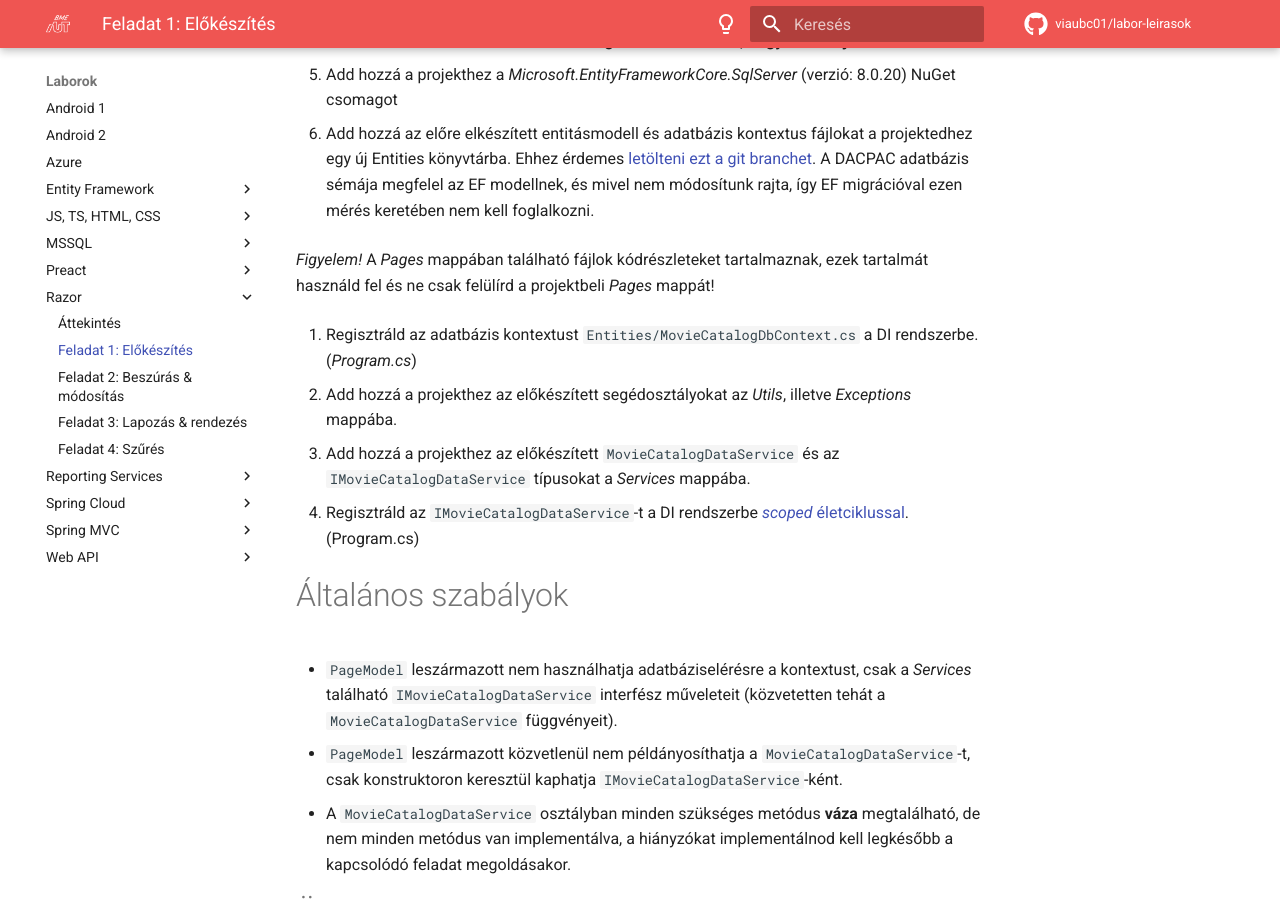
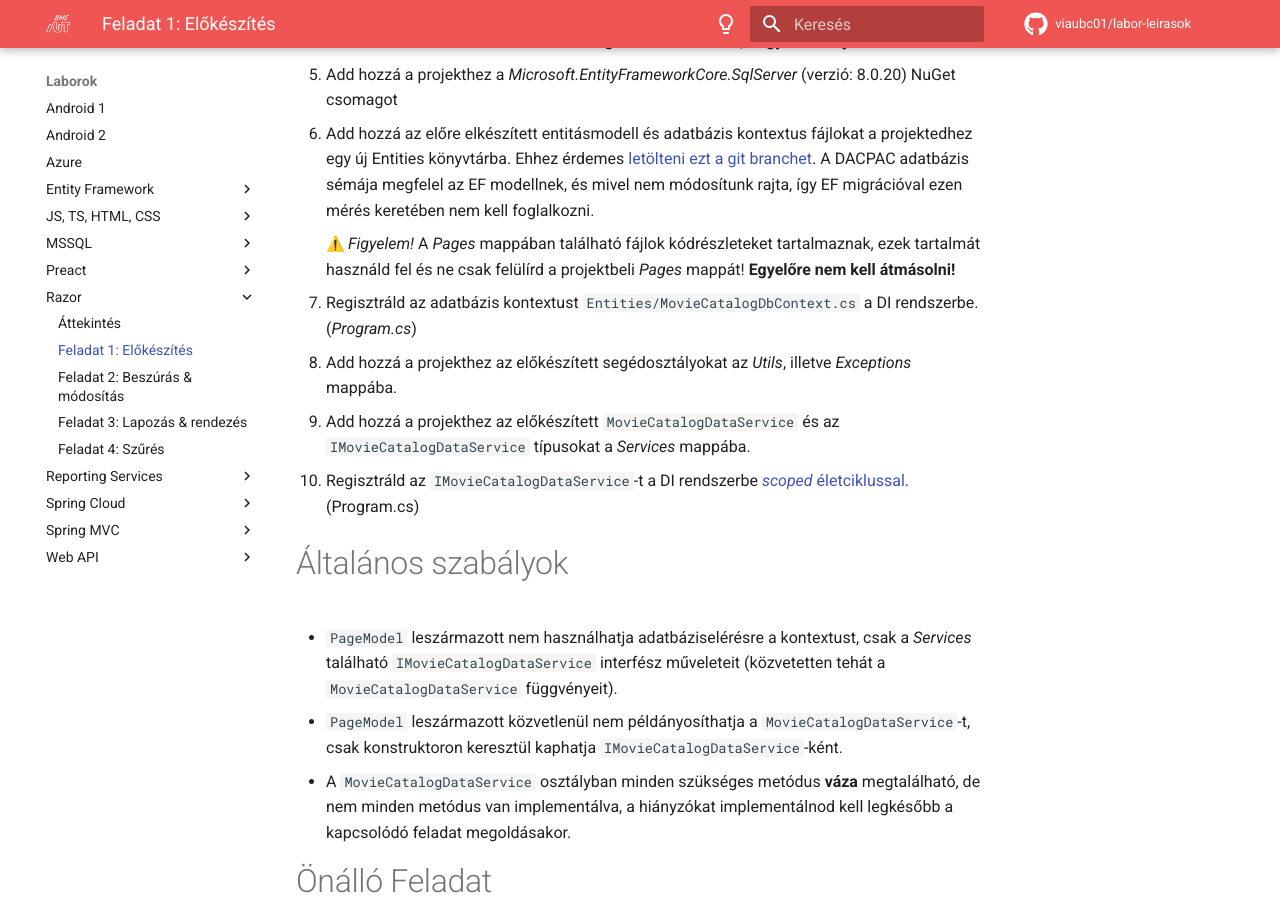
Before and after one commit to VIAUBC01/labor-leirasok, an MkDocs documentation site: the page built from docs/laborok/razor/Feladat-1.md, in a window 1280 px wide and 900 px high, scrolled down 1205 px. Built offline with MkDocs 1.6.1 and Material for MkDocs 9.7.7, drawn with Linux system fonts in a browser that asks for light colours; emoji names are drawn with the system emoji font; comment, search, counter and statistics services are not loaded.

Commit message:
Razor Pages folder fix3

```diff
--- a/docs/laborok/razor/Feladat-1.md
+++ b/docs/laborok/razor/Feladat-1.md
@@ -32,7 +32,7 @@ A [Blazor](https://docs.microsoft.com/en-us/aspnet/core/blazor/) komponensalapú
 
 1. Add hozzá az előre elkészített entitásmodell és adatbázis kontextus fájlokat a projektedhez egy új Entities könyvtárba. Ehhez érdemes [letölteni ezt a git branchet](https://github.com/VIAUBC01/labor-leirasok/archive/refs/heads/razor-snippets.zip). A DACPAC adatbázis sémája megfelel az EF modellnek, és mivel nem módosítunk rajta, így EF migrációval ezen mérés keretében nem kell foglalkozni.
 
-*Figyelem!* A *Pages* mappában található fájlok kódrészleteket tartalmaznak, ezek tartalmát használd fel és ne csak felülírd a projektbeli *Pages* mappát!
+    :warning: *Figyelem!* A *Pages* mappában található fájlok kódrészleteket tartalmaznak, ezek tartalmát használd fel és ne csak felülírd a projektbeli *Pages* mappát! **Egyelőre nem kell átmásolni!**
 
 1. Regisztráld az adatbázis kontextust `Entities/MovieCatalogDbContext.cs` a DI rendszerbe. (_Program.cs_)
 
@@ -54,7 +54,7 @@ A [Blazor](https://docs.microsoft.com/en-us/aspnet/core/blazor/) komponensalapú
 
 1. Módosítsd a főoldal szerkezetét az alábbi részfeladatoknak megfelelően. A kinézet kialakításához felhasználhatod a letöltött *Pages* mappában található razor leírót (*Pages/Index.static.cshtml*). Kipróbáláshoz a *Pages/Index.cshtml*-ed cseréld le a fájl tartalmára.
 
-*Figyelem!* Ez a fájl nem használ semmilyen modelladatot, csak statikus random generált értékeket. Le kell cserélned a ciklusokat és a statikus szövegeket, hogy modelladatot/adatbázisadatot használjanak. A linkek (`<a>`) célcíme egyelőre nem fontos.
+    :warning: *Figyelem!* Ez a fájl nem használ semmilyen modelladatot, csak statikus random generált értékeket. Le kell cserélned a ciklusokat és a statikus szövegeket, hogy modelladatot/adatbázisadatot használjanak. A linkek (`<a>`) célcíme egyelőre nem fontos.
 
 1. A kezdőoldalon, bal oldalon jelenjenek meg az adatbázisban tárolt műfajok ABC szerinti sorrendben egy szófelhőben, minden műfaj önálló felirat. A felirat tartalmazza, hogy hány mű tartozik az adott műfajba. Mivel minden műfajt le kell kérdezni, a rendezés itt mehet memóriában is. Kapcsolódó `IMovieCatalogDataService` művelet a `GetGenresWithTitleCountsAsync`.
 
--- a/mkdocs.yml
+++ b/mkdocs.yml
@@ -65,6 +65,7 @@ markdown_extensions:
   - pymdownx.tilde
   - md_in_html
   - pymdownx.keys
+  - pymdownx.emoji
 
 plugins:
   - search:
```
